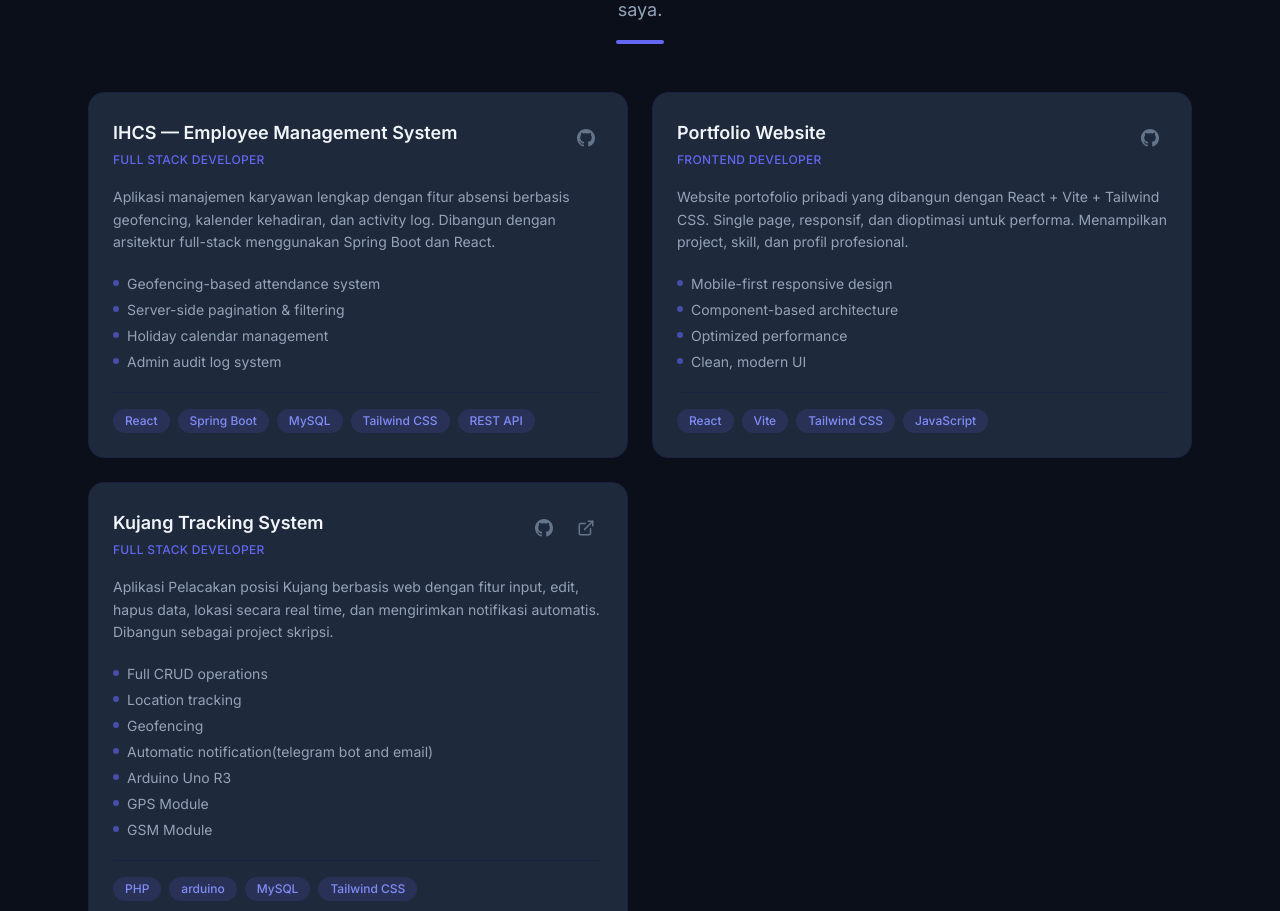
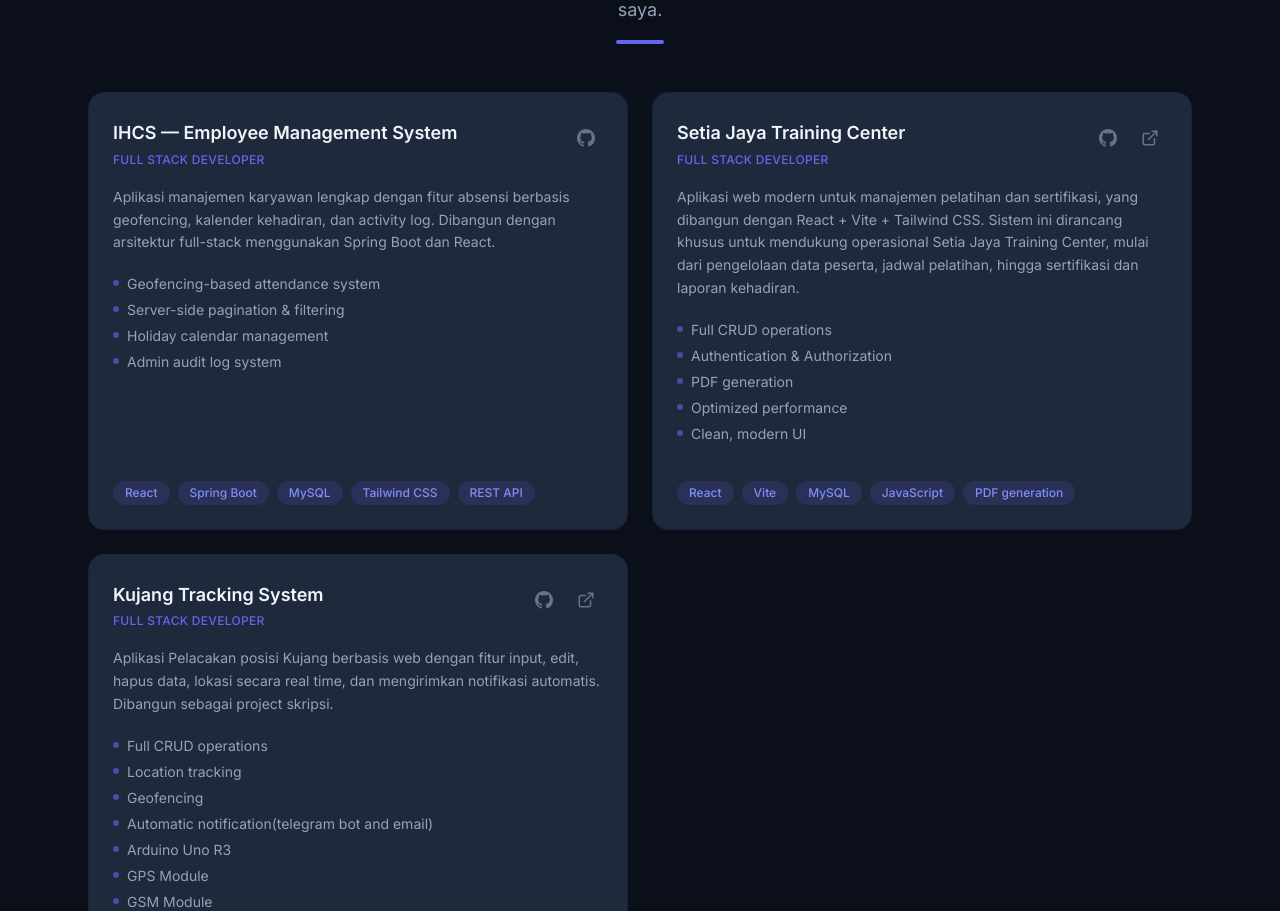
Before and after one commit to Thestucks/fauzan-azmi-portofolio, a React (Vite) app: page / in a window 1280 px wide. Shown: the part 980-1891 px from the top of the page. Built offline with nearby package versions, Linux system fonts and the light colour scheme.

Commit message:
update project 2

```diff
--- a/src/data/projects.js
+++ b/src/data/projects.js
@@ -18,19 +18,19 @@ export const projects = [
   },
   {
     id: 2,
-    title: "Portfolio Website",
-    description:
-      "Website portofolio pribadi yang dibangun dengan React + Vite + Tailwind CSS. Single page, responsif, dan dioptimasi untuk performa. Menampilkan project, skill, dan profil profesional.",
-    role: "Frontend Developer",
-    stack: ["React", "Vite", "Tailwind CSS", "JavaScript"],
+    title: "Setia Jaya Training Center",
+    description: `Aplikasi web modern untuk manajemen pelatihan dan sertifikasi, yang dibangun dengan React + Vite + Tailwind CSS. Sistem ini dirancang khusus untuk mendukung operasional Setia Jaya Training Center, mulai dari pengelolaan data peserta, jadwal pelatihan, hingga sertifikasi dan laporan kehadiran.`,
+    role: "Full Stack Developer",
+    stack: ["React", "Vite", "MySQL", "JavaScript", "PDF generation"],
     highlights: [
-      "Mobile-first responsive design",
-      "Component-based architecture",
+      "Full CRUD operations",
+      "Authentication & Authorization",
+      "PDF generation",
       "Optimized performance",
       "Clean, modern UI",
     ],
-    github: "https://github.com/fauzanazmi",
-    demo: null,
+    github: "https://github.com/Thestucks/setiajaya-training-center",
+    demo: "https://thestucks.github.io/setiajaya-training-center/",
     featured: true,
   },
   {
```
